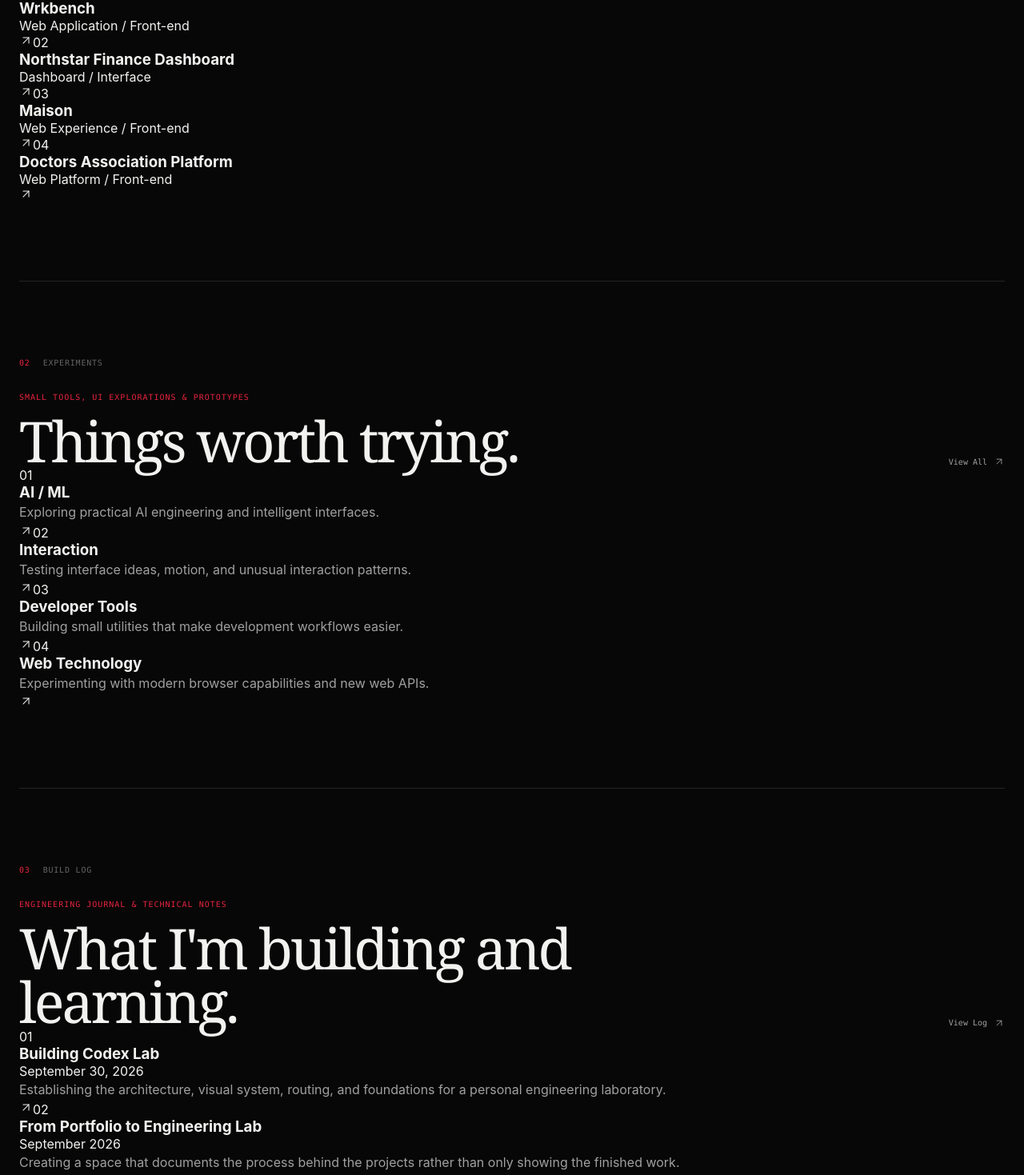
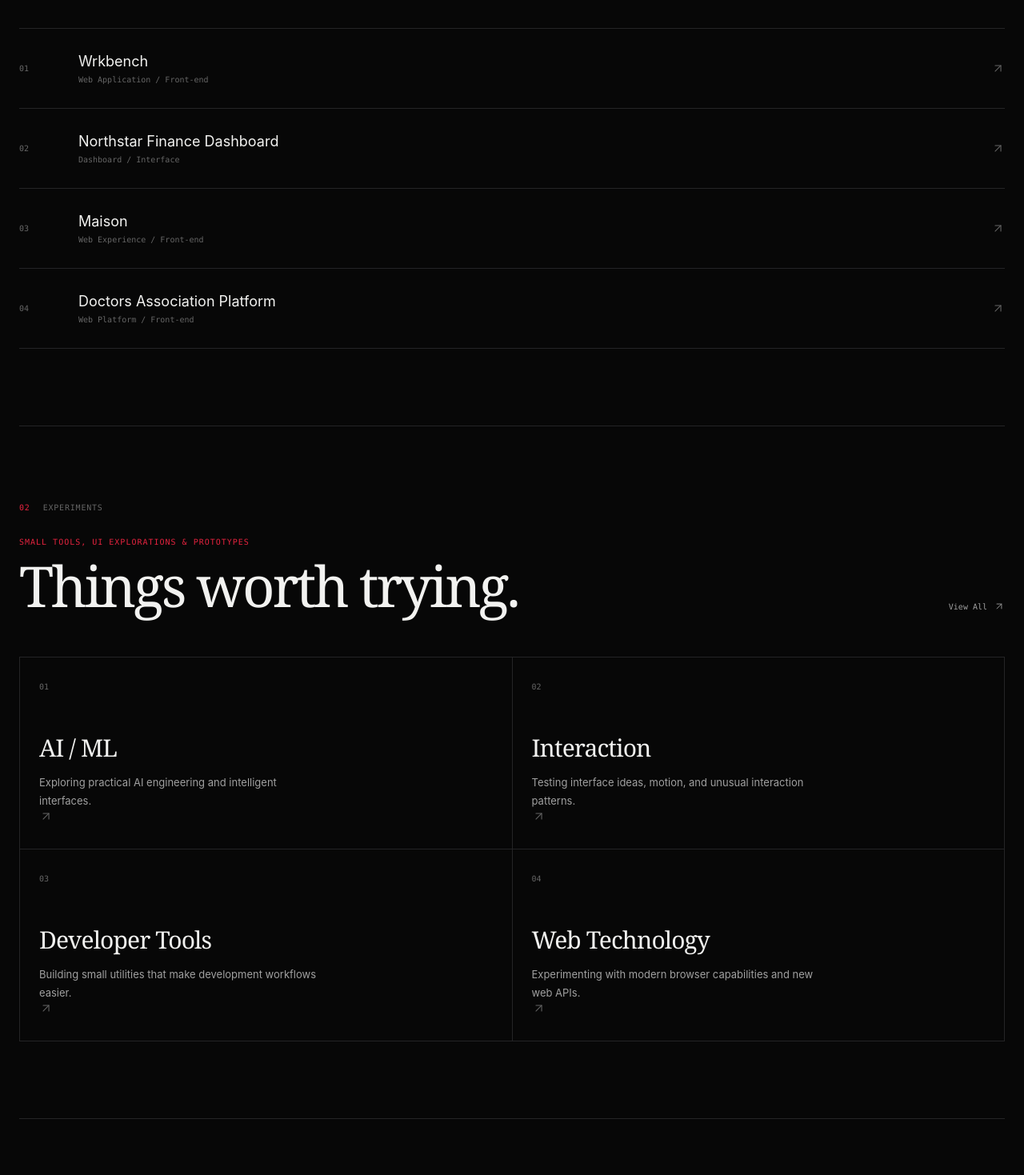
Before and after one commit to codex2py/codexlab, a React (Vite) app: page / in a window 1280 px wide. Shown: the part 1160-2629 px from the top of the page at 80% size. Built offline with nearby package versions, Linux system fonts and the light colour scheme.

Commit message:
styling Home page

```diff
--- a/src/pages/Home.css
+++ b/src/pages/Home.css
@@ -213,3 +213,127 @@
 
 
 /* PROJECTS */
+.home-project-list {
+    margin-top: 56px;
+    border-top: 1px solid var(--color-border);
+}
+.home-project-row {
+    display: grid;
+    grid-template-columns: 50px 1fr auto;
+    align-items: center;
+    gap: 24px;
+    min-height: 100px;
+    border-bottom: 1px solid var(--color-border);
+    transition: padding 160ms ease;
+}
+.home-project-row:hover {
+    padding-inline: 12px;
+}
+.home-item-number {
+    font-family: var(--font-mono);
+    font-size: 10px;
+    color: var(--color-text-muted);
+}
+.home-project-info h3,
+.home-log-heading h3 {
+    margin: 0;
+    font-size: 18px;
+    font-weight: 400;
+    color: var(--color-text);
+}
+.home-project-info span {
+    display: block;
+    margin-top: 7px;
+    font-family: var(--font-mono);
+    font-size: 10px;
+    color: var(--color-text-muted);
+}
+.home-row-arrow {
+    color: var(--color-text-muted);
+    transition: color 160ms ease;
+}
+.home-row-arrow {
+    color: var(--color-text-muted);
+    transition: color 160ms ease;
+}
+.home-project-row:hover .home-row-arrow,
+.home-log-row:hover .home-row-arrow {
+  color: var(--color-accent);
+}
+
+
+/* EXPERIMENTS */
+.home-experiment-grid {
+    display: grid;
+    grid-template-columns: repeat(2, 1fr);
+    margin-top: 56px;
+    border-top: 1px solid var(--color-border);
+    border-left: 1px solid var(--color-border);
+}
+.home-experiment-card {
+    position: relative;
+    min-height: 240px;
+    padding: 24px;
+    border-right: 1px solid var(--color-border);
+    border-bottom: 1px solid var(--color-border);
+    transition: background 160ms ease;
+}
+.home-experiment-card:hover {
+    background: var(--color-surface);
+}
+.home-experiment-card h3 {
+    margin: 48px 0 12px;
+    font-family: Georgia, 'Times New Roman', Times, serif;
+    font-size: 30px;
+    font-weight: 400;
+    letter-spacing: -0.03em;
+}
+.home-experiment-card p {
+    max-width: 360px;
+    margin: 0;
+    font-size: 13px;
+    line-height: 1.7;
+    color: var(--color-text-secondary);
+}
+.home-card-arrow {
+    position: absolute;
+    top: 24px;
+    right: 24px;
+    color: var(--color-text-muted);
+}
+
+/* BUILD LOG */
+.home-log-list {
+    margin-top: 56px;
+    border-top: 1px solid var(--color-border);
+}
+.home-log-row {
+    display: grid;
+    grid-template-columns: 50px 1fr auto;
+    gap: 24px;
+    padding: 28px 0;
+    border-bottom: 1px solid var(--color-border);
+}
+.home-log-content {
+    max-width: 760px;
+}
+.home-log-heading {
+    display: flex;
+    align-items: baseline;
+    justify-content: space-between;
+    gap: 24px;
+}
+.home-log-heading span {
+    flex-shrink: 0;
+    font-family: var(--font-mono);
+    font-size: 10px;
+    color: var(--color-text-muted);
+}
+.home-log-content p {
+    margin: 14px 0 0;
+    font-size: 13px;
+    line-height: 1.7;
+    color: var(--color-text-secondary);
+}
+
+/* NOW */
```
